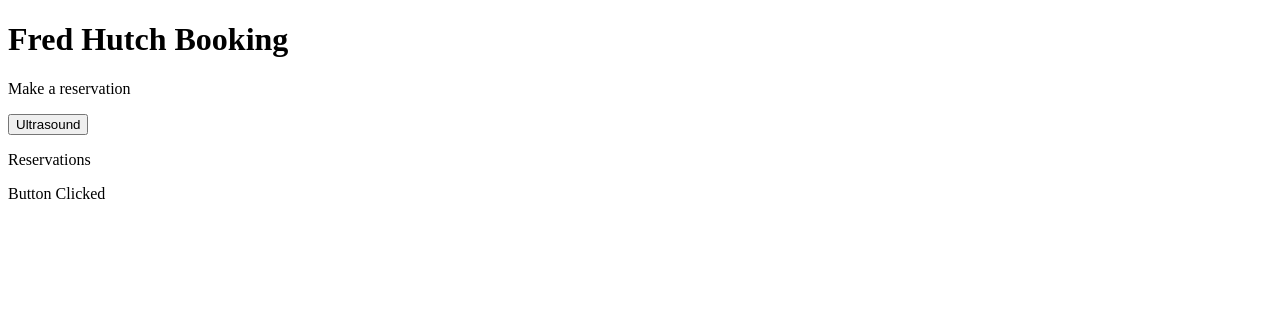
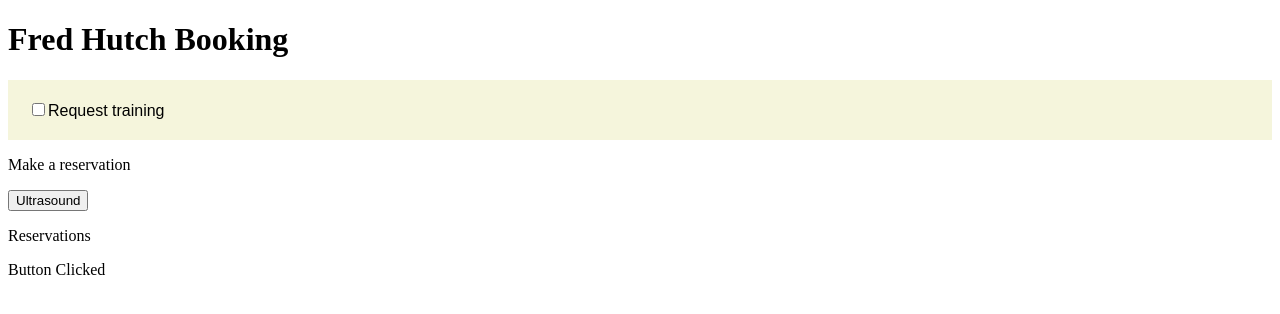
Before and after one commit to Jameson789/ilab-booking, a Next.js app in the folder next-frontend/: page / in a window 1280 px wide. Shown: the top 314 px of the page. Built offline with nearby package versions, Linux system fonts and the light colour scheme.

Commit message:
Added styling to request training section

```diff
--- /dev/null
+++ b/next-frontend/app/globals.css
@@ -0,0 +1,5 @@
+.form-section {
+    background-color:beige;
+    font-family: Arial, Helvetica, sans-serif;
+    padding: 20px;
+}
--- a/next-frontend/app/page.jsx
+++ b/next-frontend/app/page.jsx
@@ -1,13 +1,16 @@
 "use client";
 
 import MakeReservation from "@/components/makeReservation";
+import RequestTrainingSection from "@/components/RequestTrainingSection";
 import Reservations from "@/components/reservations";
 import UltraSound from "@/components/UltraSound";
+import "./globals.css";
 
 export default function HomePage() {
   return (
     <main>
       <h1>Fred Hutch Booking</h1>
+      <RequestTrainingSection />
       <MakeReservation />
       <Reservations />
       <UltraSound />
--- a/next-frontend/components/RequestTrainingSection.jsx
+++ b/next-frontend/components/RequestTrainingSection.jsx
@@ -1,6 +1,6 @@
 function RequestTrainingSection() {
     return (
-        <div class="form-section">
+        <div className="form-section">
             <input
                 type="checkbox"
                 id="requestTraining"
```
